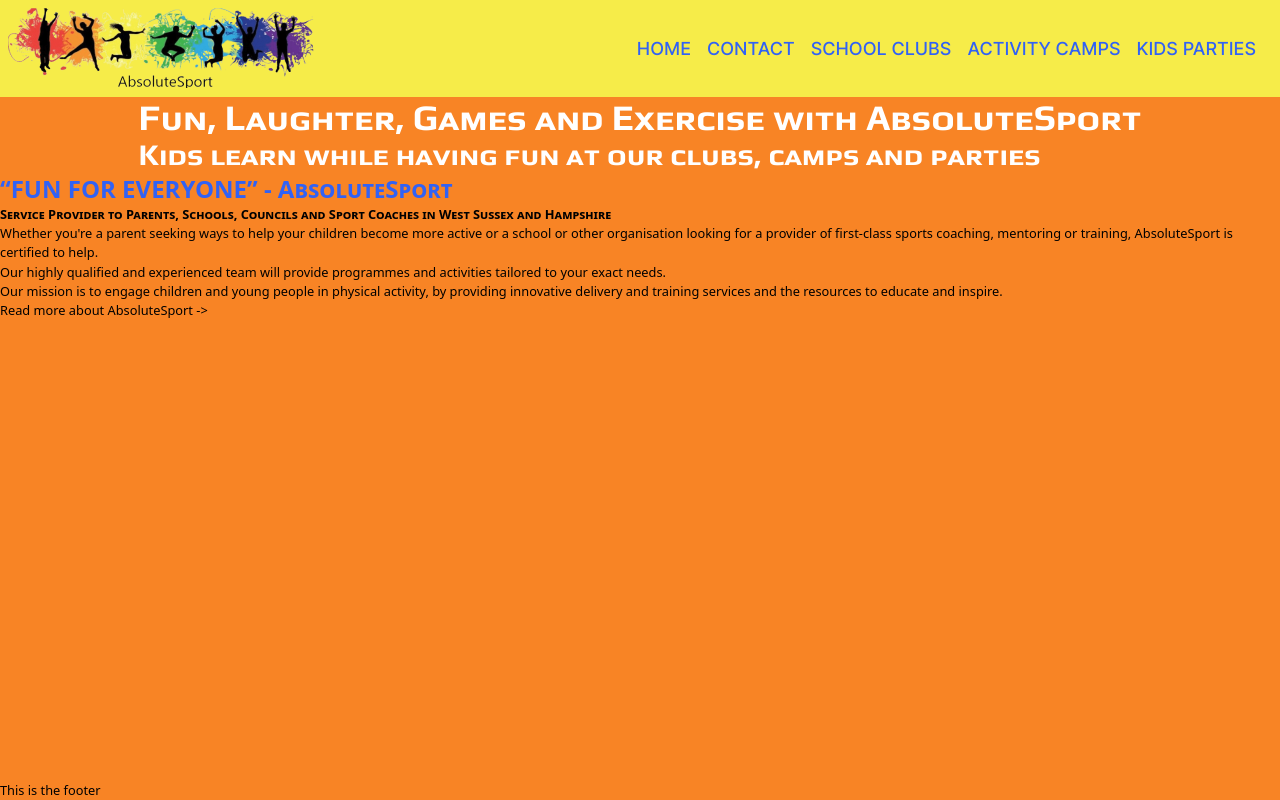
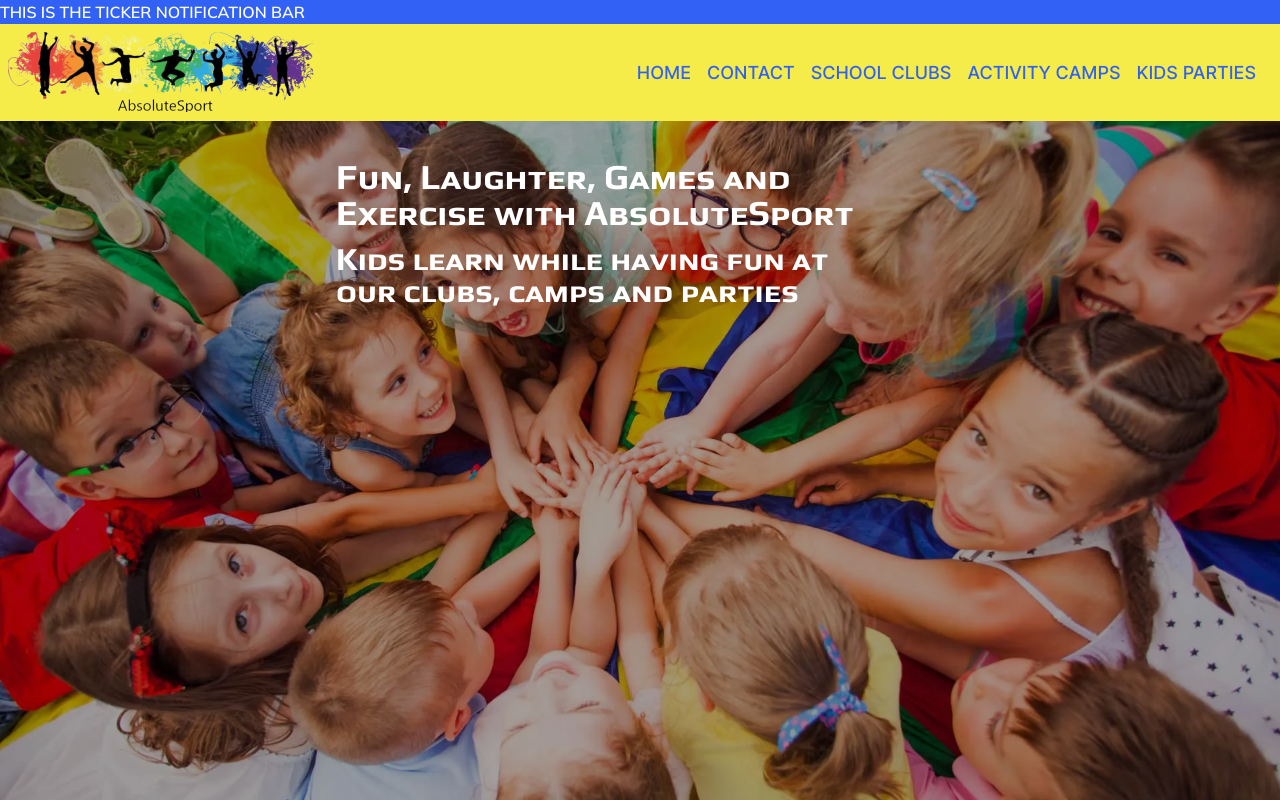
Before and after one commit to SPH73/absoluteSport-ssr-webapp, a Nuxt app: page / in a window 1280 px wide. Shown: the top 800 px of the page. Built offline with nearby package versions, Linux system fonts and the light colour scheme.

Commit message:
added static home page content

```diff
--- a/assets/css/tailwind.css
+++ b/assets/css/tailwind.css
@@ -35,11 +35,25 @@
     --color-dark: 37 49 68;
     --color-light: 255 255 255;
     --color-blackdrop: 0 0 0;
+
+    font-size: 16px;
+    font-family: Avenir, Helvetica, Arial, sans-serif;
   }
 
-  body { font-size: 1vw;}
+
+  main { flex-grow: 1; font-size: clamp(1rem, -4vw + 6rem, 4rem); }
+  header, footer { flex-shrink:0;}
 
   h1, h2, h3, h4, h5, h6, label {
     font-variant-caps: small-caps;
-    font-weight: bold;}
+    font-weight: 600;
+    color: rgb(255 255 255);
+    }
 }
+
+h1{ max-width: 650px; margin-block: 0.4rem 0.8rem; font-size: 2.2rem; line-height: 1;}
+h2{ max-width: 500px;margin-block: 0.4rem 0.8rem; font-size: 2rem; line-height:1;}
+h3{ max-width: 700px;margin-block: 1.5rem 0.8rem; font-size: 1.8rem; line-height: 1.2;}
+h4{ max-width: 700px;margin-block: 0.2rem; font-size: 1.6rem;}
+
+p{ max-width: 700px;margin-block: 0.4rem 0.8rem; font-size: 1rem; color: rgb(255 255 255)}
--- a/layouts/default.vue
+++ b/layouts/default.vue
@@ -1,34 +1,29 @@
 <template>
-  <div class=" bg-primary w-full min-h-full h-screen flex flex-col">
-    <header
-            class="bg-accent max-h-fit w-full flex items-center justify-between p-2">
+  <div class="w-full min-h-full h-screen flex flex-col">
+    <div class="bg-secondary w-full text-light font-mulish uppercase h-6">
+      This is the ticker notification bar
+    </div>
+    <header class="bg-accent max-h-fit w-full flex items-center justify-between p-2">
       <NuxtLink to="/">
-        <img src="/img/logo.webp" alt="Logo">
+        <img src="/img/logo.webp" alt="Logo" />
       </NuxtLink>
-      <nav
-           class="text-secondary flex justify-evenly  text-lg uppercase font-inter-medium">
-        <NuxtLink to="/" class="block mt-4 lg:inline-block lg:mt-0 mr-4">Home
-        </NuxtLink>
-        <NuxtLink class="block mt-4 lg:inline-block lg:mt-0 mr-4">Contact
-        </NuxtLink>
-        <NuxtLink class="block mt-4 lg:inline-block lg:mt-0 mr-4">School Clubs
-        </NuxtLink>
-        <NuxtLink class="block mt-4 lg:inline-block lg:mt-0 mr-4">Activity Camps
+      <nav class="text-secondary flex justify-evenly text-lg uppercase font-inter-medium">
+        <NuxtLink to="/" class="block mt-4 lg:inline-block lg:mt-0 mr-4">Home </NuxtLink>
+        <NuxtLink class="block mt-4 lg:inline-block lg:mt-0 mr-4">Contact </NuxtLink>
+        <NuxtLink class="block mt-4 lg:inline-block lg:mt-0 mr-4">School Clubs </NuxtLink>
+        <NuxtLink class="block mt-4 lg:inline-block lg:mt-0 mr-4"
+          >Activity Camps
         </NuxtLink>
         <NuxtLink to="/parties" class="block mt-4 lg:inline-block lg:mt-0 mr-4">
           Kids Parties
         </NuxtLink>
       </nav>
     </header>
-    <div class="mb-auto flex flex-col items-center flex-grow">
+    <div class="mb-auto flex flex-col bg-primary">
       <slot />
     </div>
-
-    <footer class="bg-zinc-800 w-full max-h-fit text-white">This is the
-      footer</footer>
+    <footer class="bg-dark text-light">
+      <h1>Footer</h1>
+    </footer>
   </div>
 </template>
-
-<style scoped>
-
-</style>
--- a/pages/index.vue
+++ b/pages/index.vue
@@ -1,19 +1,14 @@
-<script setup>
-
-</script>
+<script setup></script>
 <template>
-  <section>
-    <div>
-      <!-- Hero -->
-      <h1 class="text-light text-4xl small-caps font-play">Fun, Laughter, Games
-        and
-        Exercise with
-        AbsoluteSport</h1>
-      <h2 class="text-light text-3xl small-caps font-play">Kids learn while
-        having fun at
-        our clubs,
-        camps and
-        parties</h2>
+  <main>
+    <section
+      class="bg-blend-overlay bg-neutral-600 bg-[url('/img/hero_1920.webp')] bg-center bg-no-repeat bg-cover w-full h-[90vh] pt-8"
+    >
+      <div class="max-w-2xl mx-auto">
+        <div class="container relative font-play">
+          <h1>Fun, Laughter, Games and Exercise with AbsoluteSport</h1>
+          <h2>Kids learn while having fun at our clubs, camps and parties</h2>
+        </div>
       </div>
     </section>
     <section>
@@ -31,38 +26,34 @@
         <!-- Contact Form -->
       </div>
     </section>
-  <section>
     <!-- About -->
-    <div>
-      <h2 class="text-secondary text-2xl text-bold">“FUN FOR EVERYONE” -
-        AbsoluteSport
-      </h2>
+    <section
+      class="bg-blend-overlay bg-neutral-700 bg-[url('/img/home_about_1920.webp')] md:bg-top sm:bg-left bg-no-repeat bg-cover w-full h-[90vh] pt-8"
+    >
+      <div class="max-w-2xl mx-auto">
+        <div class="container relative">
+          <h2>“FUN FOR EVERYONE” - AbsoluteSport</h2>
           <h3>
             Service Provider to Parents, Schools, Councils and Sport Coaches in West
-        Sussex
-        and Hampshire
+            Sussex and Hampshire
           </h3>
-      <p>
-        Whether you're a parent seeking ways to help your children become more
-        active
-        or
-        a school or other organisation looking for a provider of first-class
-        sports
+          <p class="font">
+            Whether you're a parent seeking ways to help your children become more active
+            or a school or other organisation looking for a provider of first-class sports
             coaching, mentoring or training, AbsoluteSport is certified to help.
           </p>
           <p>
             Our highly qualified and experienced team will provide programmes and
-        activities
-        tailored to your exact needs.
+            activities tailored to your exact needs.
           </p>
           <p>
-        Our mission is to engage children and young people in physical activity,
-        by
+            Our mission is to engage children and young people in physical activity, by
             providing innovative delivery and training services and the resources to
-        educate
-        and inspire.
+            educate and inspire.
           </p>
           <p>Read more about AbsoluteSport -></p>
         </div>
+      </div>
     </section>
+  </main>
 </template>
--- a/tailwind.config.js
+++ b/tailwind.config.js
@@ -14,16 +14,30 @@
   'content/**/*.md',
 ],
   theme: {
-    colors: {
+    container: {
+      center: true,
+      padding: {
+        xs: '0.5rem',
+        sm: '1rem',
+        md: '1.6rem',
+        lg: '2rem'
+      }
+    },
+    extend: {
+      colors: {
       transparent: 'transparent',
       current: 'currentColor',
-      'primary': 'rgb(var(--color-primary) / <alpha-value>)',
-      'secondary': 'rgb(var(--color-secondary) / <alpha-value>)',
-      'accent': 'rgb(var(--color-accent) / <alpha-value>)',
-      'dark': 'rgb(var(--color-dark) / <alpha-value>)',
-      'light': 'rgb(var(--color-light) / <alpha-value>)',
-      'backdrop': 'rgb(var(--color-backdrop) / <alpha-value>)',
+      'primary': 'rgb(var(--color-primary) / 1)',
+      'secondary': 'rgb(var(--color-secondary) / 1)',
+      'accent': 'rgb(var(--color-accent) / 1)',
+      'dark': 'rgb(var(--color-dark) / 1)',
+      'light': 'rgb(var(--color-light) / 1)',
+      'backdrop-start': 'rgb(var(--color-backdrop) / 0.75)',
+      'backdrop-end': 'rgb(var(--color-backdrop) / 0.25)',
+      },
     },
+
+
     screens: {
       'xs': '320px', //min-width
       'sm': '480px',
```
Also changed, not shown: public/img/hero_1920.webp (added), public/img/home_about_1920.webp (added). Lines whose indentation alone changed are shown as unchanged.
